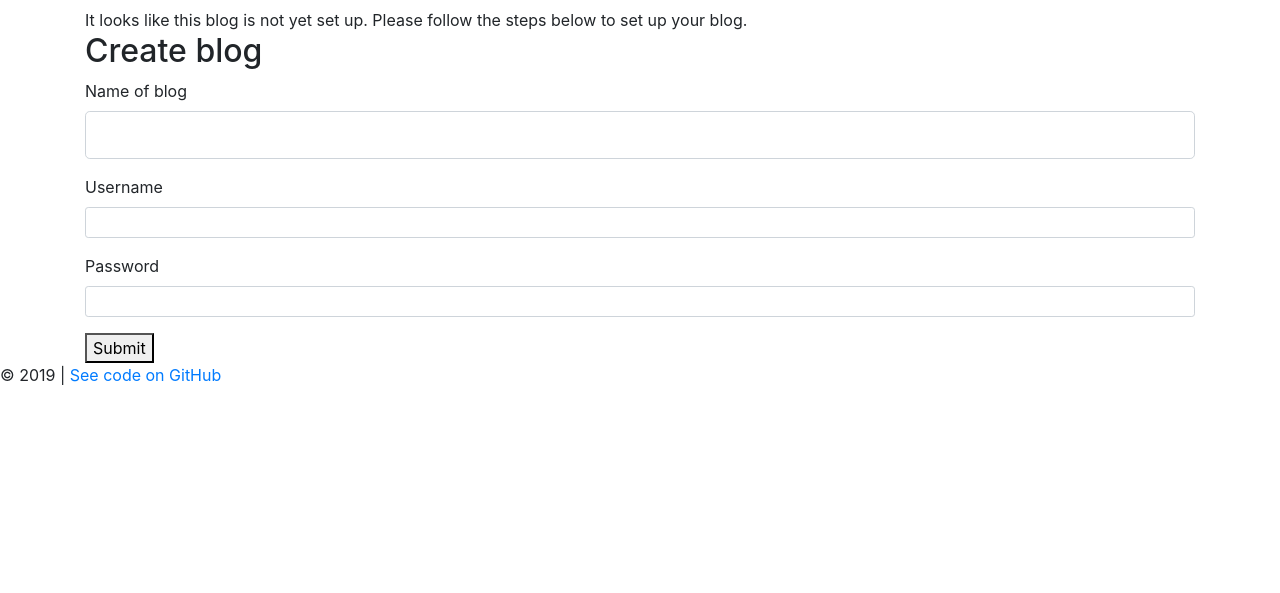
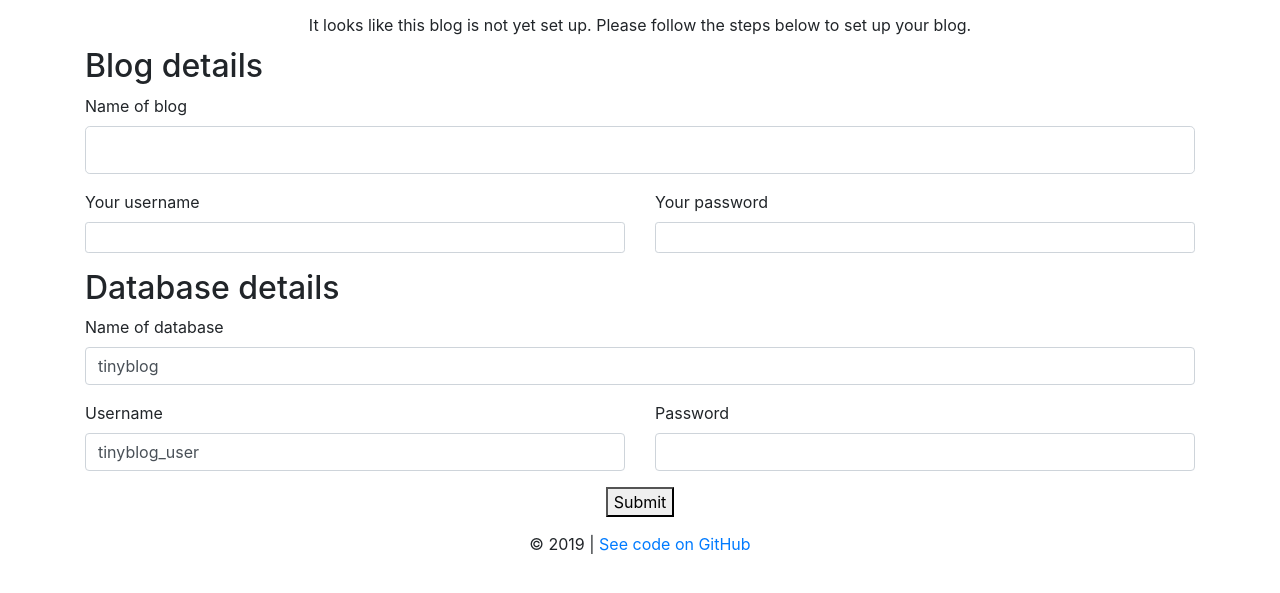
Before and after one commit to geopic/for-recruiters, a PHP site: page / in a window 1280 px wide. Shown: the part 67-660 px from the top of the page. Run offline with PHP 8.4, Linux system fonts and the light colour scheme.

Commit message:
'tinyblog': flush privileges in SQL; finishing off setup form

```diff
--- a/tinyblog/index.php
+++ b/tinyblog/index.php
@@ -3,23 +3,46 @@ include_once('./src/inc/header.inc.php');
 ?>
   <main>
     <?php if (true): ?>
-      <section class="container" id="no-blog-detected">
-        It looks like this blog is not yet set up. Please follow the steps below to set up your blog.
-        <h2 class="display-5">Create blog</h2>
+      <section class="container d-flex flex-column flex-wrap" id="no-blog-detected">
+        <div class="align-self-center">It looks like this blog is not yet set up. Please follow the steps below to set up your blog.</div>
         <form action="./src/inc/setupblog.inc.php" method="post">
+          <div id="form-blog-setup-general">
+            <h2 class="display-5">Blog details</h2>
             <div class="form-group">
               <label for="blog-name">Name of blog</label>
               <input type="text" name="blog-name" class="form-control form-control-lg" id="blog-name" minlength="3" maxlength="64" required/>
             </div>
-          <div class="form-group">
-            <label for="user-name">Username</label>
+            <div class="row">
+              <div class="form-group col">
+                <label for="user-name">Your username</label>
                 <input type="text" name="user-name" class="form-control form-control-sm" id="user-name" minlength="3" maxlength="32" required/>
               </div>
-          <div class="form-group">
-            <label for="user-pass">Password</label>
+              <div class="form-group col">
+                <label for="user-pass">Your password</label>
                 <input type="password" name="user-pass" class="form-control form-control-sm" id="user-pass" minlength="3" maxlength="32" required/>
               </div>
+            </div>
+          </div>
+          <div id="form-blog-setup-database">
+            <h2 class="display-5">Database details</h2>
+            <div class="form-group">
+              <label for="db-name">Name of database</label>
+              <input type="text" name="db-name" class="form-control form-control" id="db-name" minlength="3" maxlength="64" value="tinyblog" required/>
+            </div>
+            <div class="row">
+              <div class="form-group col">
+                <label for="db-user-name">Username</label>
+                <input type="text" name="db-user-name" class="form-control form-control" id="db-user-name" minlength="3" maxlength="32" value="tinyblog_user" required/>
+              </div>
+              <div class="form-group col">
+                <label for="db-user-pass">Password</label>
+                <input type="password" name="db-user-pass" class="form-control form-control" id="db-user-pass" minlength="3" maxlength="32" required/>
+              </div>
+            </div>
+          </div>
+          <div class="text-center">
             <button type="submit">Submit</button>
+          </div>
         </form>
       </section>
     <?php endif; ?>
--- a/tinyblog/src/styles.css
+++ b/tinyblog/src/styles.css
@@ -1,5 +1,12 @@
 /** GLOBALS **/
+footer {
+  padding: 10px;
+  text-align: center;
+}
 
 /** CLASSES **/
 
 /** IDS **/
+#no-blog-detected > * {
+  margin: 5px 0px;
+}
```
Also changed, not shown: 1 other file. Lines whose indentation alone changed are shown as unchanged.
